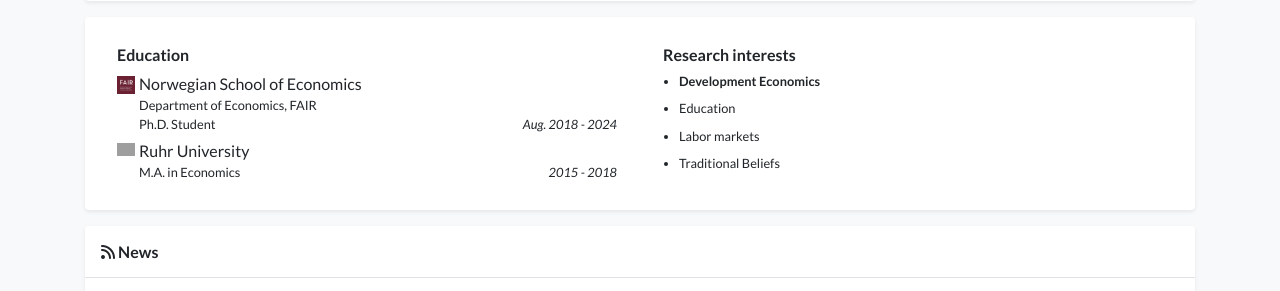
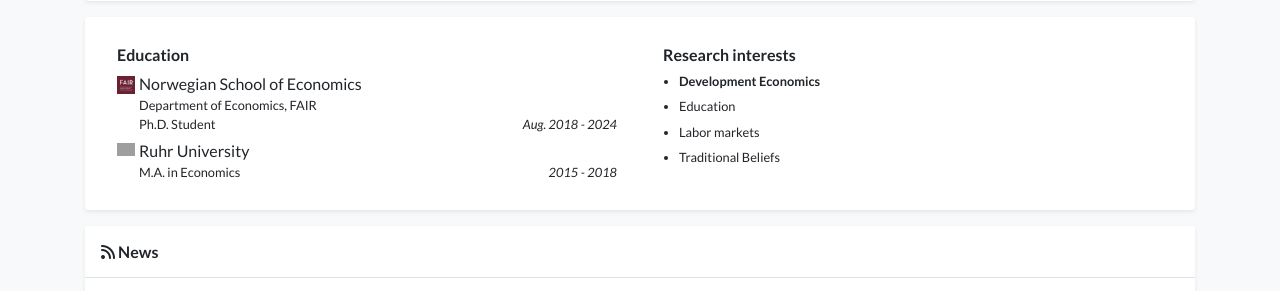
Before and after one commit to arne-nasgowitz/arne-nasgowitz.github.io, a Jekyll site: the page built from index.html, in a window 1280 px wide. Shown: the part 506-797 px from the top of the page. Built offline with Jekyll 4.4.1, drawn with Linux system fonts in a browser that asks for light colours; nearby versions of some CDN libraries; a style sheet for code colours, icons or effects is not loaded; grey boxes are pictures that could not be loaded.

Commit message:
Update experience_card.html

```diff
--- a/_includes/widgets/experience_card.html
+++ b/_includes/widgets/experience_card.html
@@ -55,7 +55,7 @@
                             <h6>Research interests</h6>
                             <ul class="list small pl-3 mb-1">
                                 {% for item in site.data.profile.awards %}
-                                <li style="margin-bottom: 8px;">
+                                <li style="margin-bottom: 6px;">
                                     <div>
                                         {{ item.name }}
                                     </div>
```
